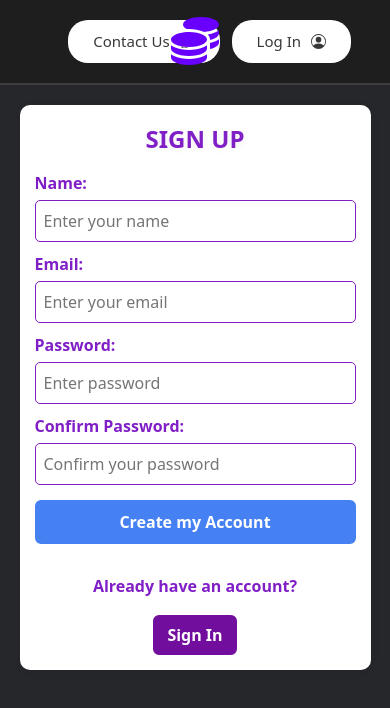
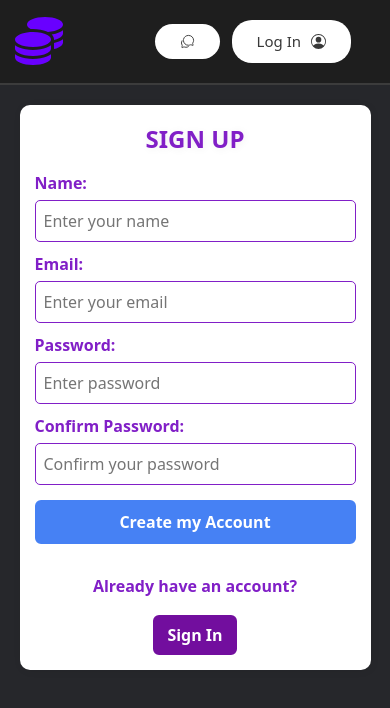
Before and after one commit to netaamz/financial_data_web_app, a React (Create React App) app in the folder client/: page /signup in a window 390 px wide. Shown: the top 708 px of the page. Built offline with nearby package versions, Linux system fonts and the light colour scheme.

Commit message:
fix navbar responsive desing

```diff
--- a/client/src/components/Navbar.css
+++ b/client/src/components/Navbar.css
@@ -63,3 +63,18 @@
     border: none;
     cursor: pointer;
 }
+/* Responsive design adjustments for mobile screens */
+@media screen and (max-width: 720px) {
+    .navbar-logo {
+        display: flex;
+        align-items: left;
+        left: 10%;
+    }
+    .navbar button{
+        display: flex;
+        align-items: left;
+
+        padding: 10px 25px;
+
+    }
+}
--- a/client/src/components/Navbar.js
+++ b/client/src/components/Navbar.js
@@ -44,7 +44,7 @@ const Navbar = ({ user,setUser }) => {
 
   const renderAuthButtons = () => {
     if (user) {
-      return <UserDropdown user={user} onLogout={handleLogout} />;
+      return <div className="nav-right"> <UserDropdown  user={user} onLogout={handleLogout} /></div>;
     } else {
       return (
         <button onClick={handleLoginClick}>
@@ -63,7 +63,7 @@ const Navbar = ({ user,setUser }) => {
       </Link>
       <div className="nav-right">
         <Link to='/contactUs'>
-          <button>Contact Us <IoChatbubblesOutline /></button>
+          <button> <span className="hide-mobile">Contact Us</span> <IoChatbubblesOutline /></button>
         </Link>
         {renderAuthButtons()}
       </div>
--- a/client/src/components/UserDropdown.js
+++ b/client/src/components/UserDropdown.js
@@ -17,6 +17,7 @@ const UserDropdown = ({ user, onLogout }) => {
         value="user"
         aria-label="User menu"
       >
+
         <option value="user" disabled>{user ? `Hello, ${user.name}` : 'User'}</option>
         <option value="logout">Logout</option>
       </select>
```
